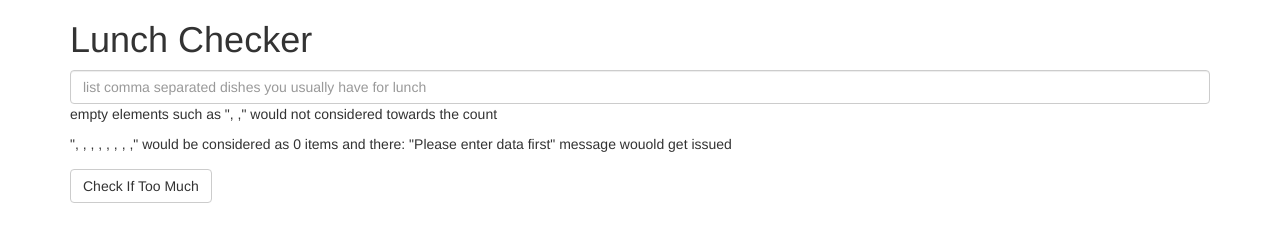
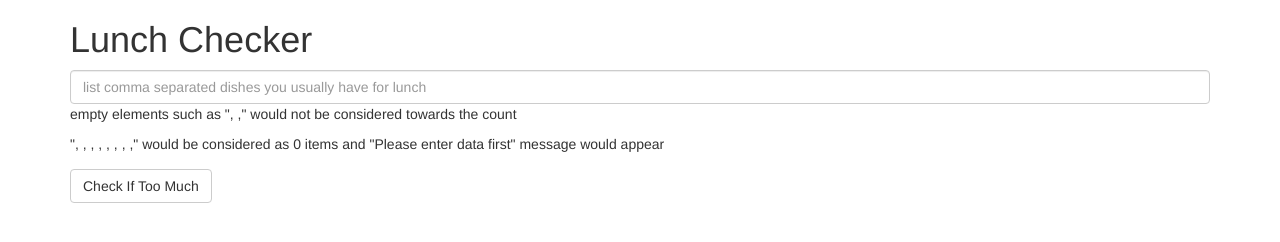
Before and after one commit to orkeret/coursera-angularjs, a plain HTML site: page module1-solution/index.html in a window 1280 px wide. Drawn offline with Linux system fonts and the light colour scheme.

Commit message:
module1 typo fixs

```diff
--- a/module1-solution/index.html
+++ b/module1-solution/index.html
@@ -21,8 +21,8 @@
              placeholder="list comma separated dishes you usually have for lunch"
              class="form-control"
              ng-model="dishes">
-             <p>empty elements such as ", ," would not considered towards the count</p>
-             <p>", , , , , , , ," would be considered as 0 items and there: "Please enter data first" message wouold get issued</p>
+             <p>empty elements such as ", ," would not be considered towards the count</p>
+             <p>", , , , , , , ," would be considered as 0 items and "Please enter data first" message would appear</p>
          </div>
          <div class="form-group">
              <button class="btn btn-default" ng-click=processDishes()>Check If Too Much</button>
```
